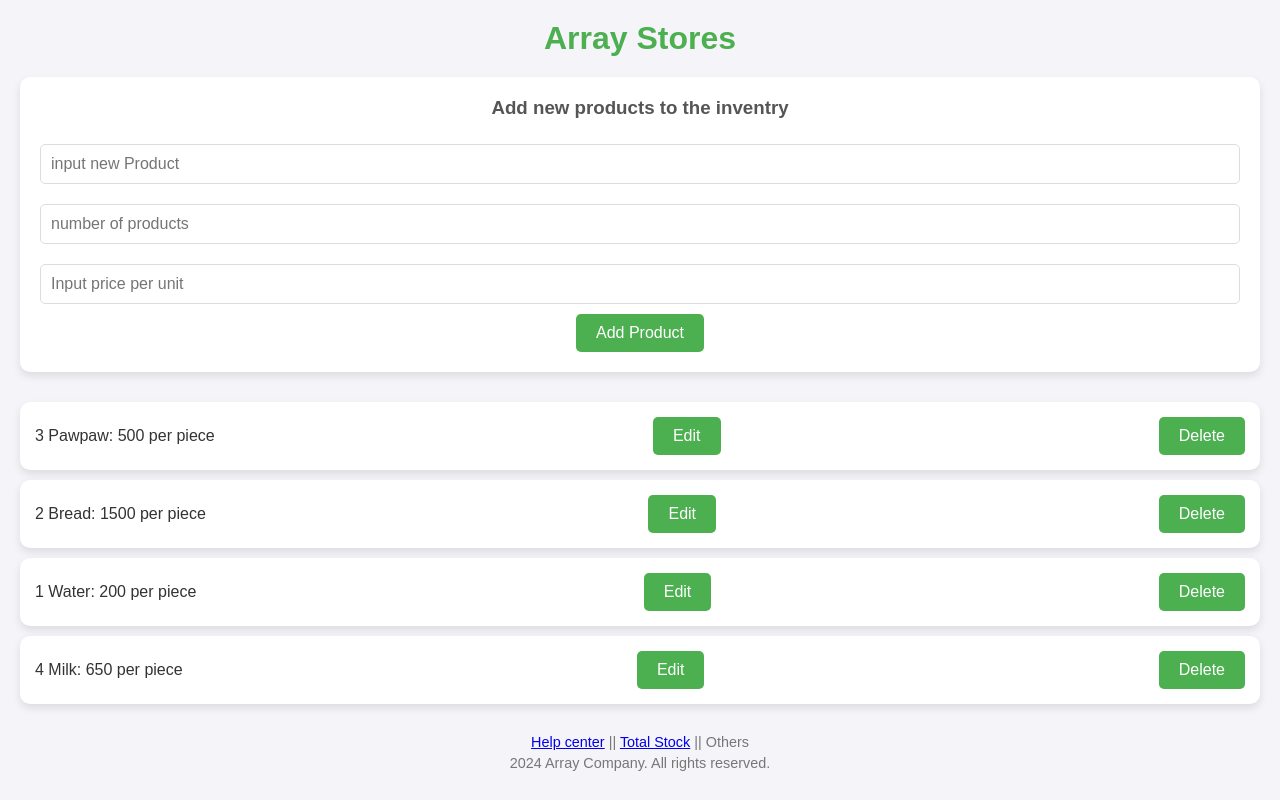
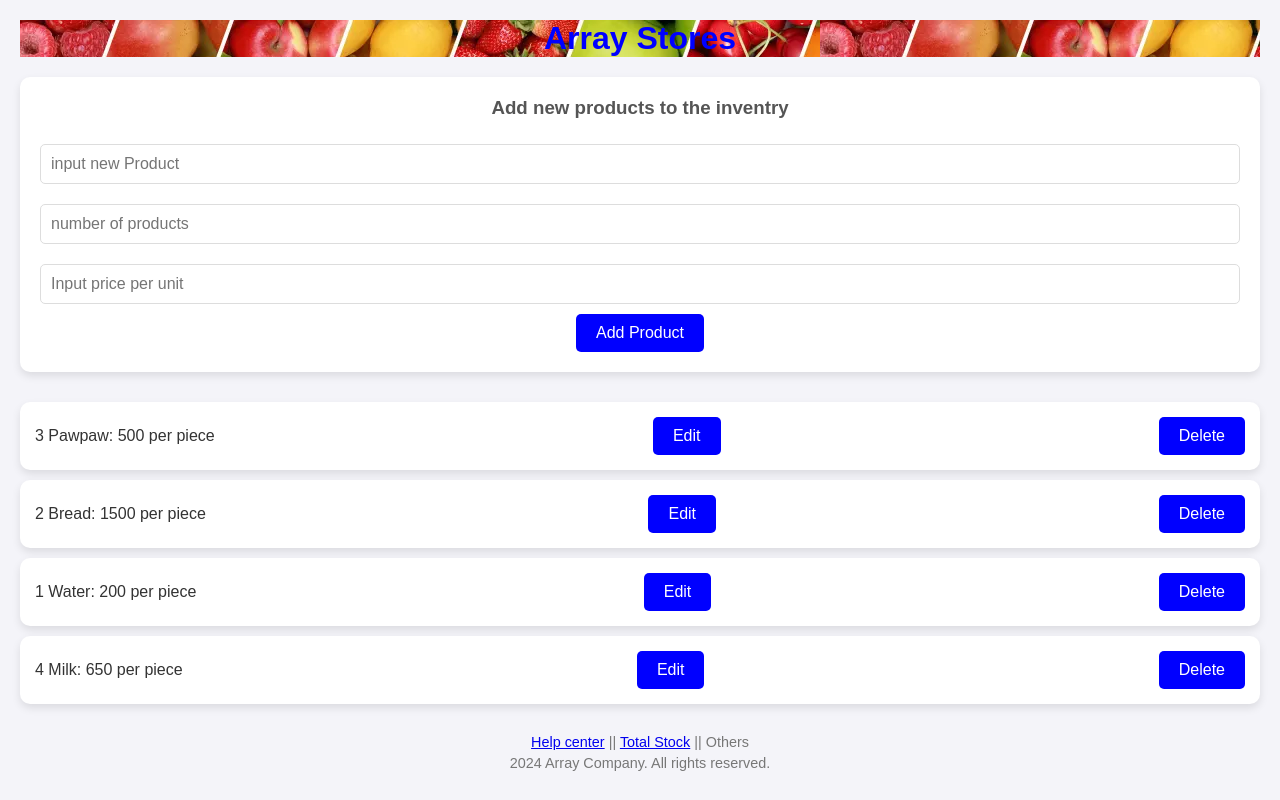
Before and after one commit to Niwani/Inventory_, a plain HTML site: page Array.html in a window 1280 px wide. Drawn offline with Linux system fonts and the light colour scheme.

Commit message:
edited image url in styles.css

```diff
--- a/styles.css
+++ b/styles.css
@@ -19,9 +19,9 @@ body {
 
 h2 {
     font-size: 2rem;
-    color: #4CAF50;
+    color: blue;
     margin-bottom: 20px;
-    background-image: url(fruits-fruit-food-collection-background-banner-orange-apple-appl-apples-lemon-berries-cherries-101720302.webp);
+    background-image: url(assets/fruits-fruit-food-collection-background-banner-orange-apple-appl-apples-lemon-berries-cherries-101720302.webp);
 }
 
 /* Styling the new product input section */
@@ -54,7 +54,7 @@ button {
     border: none;
     border-radius: 5px;
     cursor: pointer;
-    background-color: #4CAF50;
+    background-color: blue;
     color: white;
     font-size: 1rem;
     transition: background-color 0.3s ease;
```
